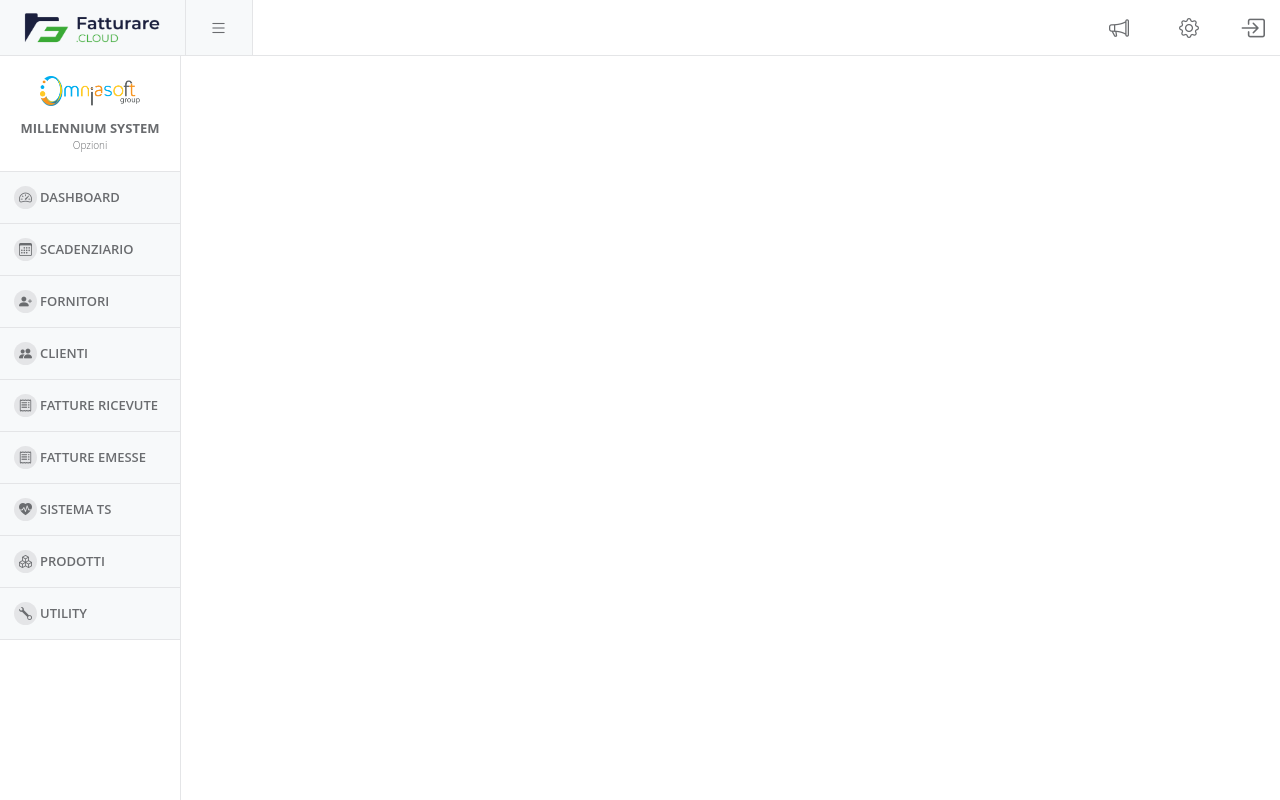
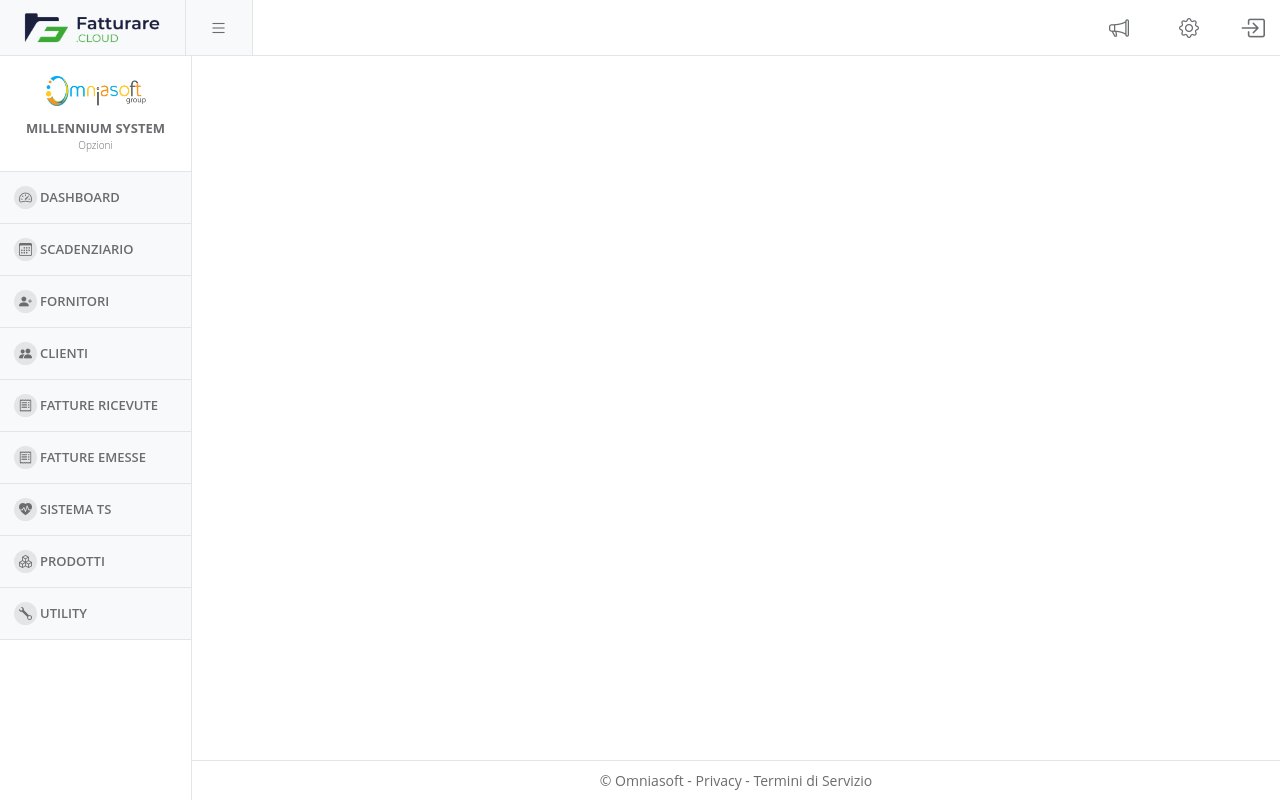
Before and after one commit to Camila-Falaschi/Omniasoft-Clone-Project, a PHP site: template templates/dashboard.twig in a window 1280 px wide. Run offline with PHP 8.4, Linux system fonts and the light colour scheme; the template is opened without the code that fills it, so the values that code supplies are empty; some libraries are stand-ins or nearby versions.

Commit message:
feat: creating footer component

```diff
--- a/public/css/aside.css
+++ b/public/css/aside.css
@@ -10,7 +10,7 @@
   padding: 0;
   position: fixed;
   top: 56px;
-  width: 181px;
+  width: 192px;
 }
 
 .aside-itens {
--- a/public/css/footer.css
+++ b/public/css/footer.css
@@ -0,0 +1,23 @@
+#footer {
+    background: #fff;
+    border-top: 1px solid #e4e5e7;
+    bottom: 0;
+    font-size: 14px;
+    height: 40px;
+    position: absolute;
+    right: 0;
+    width: calc(100% - 192px);
+}
+
+#footer a {
+    color: #6a6c6f;
+    text-decoration: none;
+}
+
+#footer a:hover, a:active {
+    color: #6a6c6f;
+}
+
+#footer p {
+    margin: 0;
+}
--- a/templates/dashboard.twig
+++ b/templates/dashboard.twig
@@ -15,12 +15,14 @@
         <script src="https://code.jquery.com/jquery-3.6.0.min.js"></script>
         <script src="/js/main.js"></script>
     </head>
-    <body>
+    <body class='d-flex flex-column'>
         {% include 'header.twig' %}
-        {% include 'aside.twig' %}
-        <section class='d-flex'>
-            <div />
-            {% include 'footer.twig' %}
-        </section>
+        <div class='d-flex'>
+            {% include 'aside.twig' %}
+            <section class='d-flex flex-column'>
+                <main><p>test</p></main>
+                {% include 'footer.twig' %}
+            </section>
+        </div>
     </body>
 </html>
--- a/templates/footer.twig
+++ b/templates/footer.twig
@@ -0,0 +1,8 @@
+<footer id="footer" class="flex-center">
+    <p>
+        ©
+        <a href="http://www.omniasoft.it">Omniasoft</a> -
+        <a href="https://www.fatturare.cloud/privacy" target="_blank">Privacy</a> -
+        <a href="https://www.fatturare.cloud/termini-di-servizio" target="_blank">Termini di Servizio</a>
+    </p>
+</footer>
```
